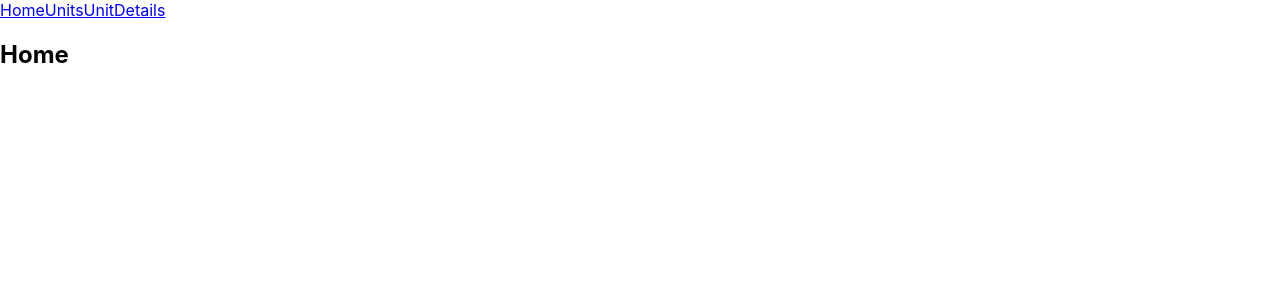
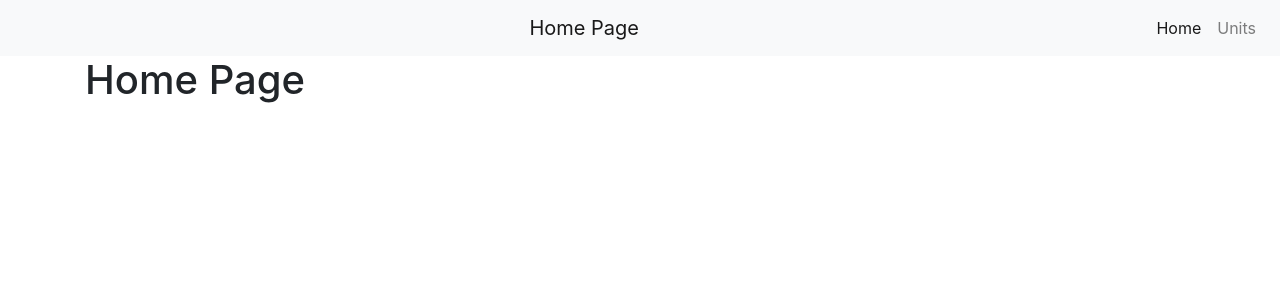
Before and after one commit to YunusEmreOnder/age-of-empires-units, a React (Create React App) app: page / in a window 1280 px wide. Shown: the top 300 px of the page. Built offline with nearby package versions, Linux system fonts and the light colour scheme.

Commit message:
- dosya yolu düzenlemeleri - reactstrap eklendi - navbar eklendi

```diff
--- a/package.json
+++ b/package.json
@@ -6,11 +6,14 @@
     "@testing-library/jest-dom": "^4.2.4",
     "@testing-library/react": "^9.4.0",
     "@testing-library/user-event": "^7.2.1",
+    "bootstrap": "^4.4.1",
+    "node-sass": "^4.13.1",
     "react": "^16.12.0",
     "react-dom": "^16.12.0",
     "react-redux": "^7.1.3",
     "react-router-dom": "^5.1.2",
     "react-scripts": "3.3.0",
+    "reactstrap": "^8.4.0",
     "redux": "^4.0.5"
   },
   "scripts": {
--- a/src/App.js
+++ b/src/App.js
@@ -1,10 +1,11 @@
 import React from 'react';
-import Home from './components/Home/Home'
-import Units from './components/Units/Units'
-import UnitDetails from './components/UnitDetails/UnitDetails'
-import './App.css';
-import { BrowserRouter as Router, Switch, Route, Link } from "react-router-dom";
-import { combineReducers, createStore } from 'redux';
+import Home from './views/Home'
+import TopMenu from './components/Navbar'
+import Units from './views/Units'
+import UnitDetails from './views/UnitDetails'
+import './styles/App.scss';
+import { BrowserRouter as Router, Switch, Route } from "react-router-dom";
+import { createStore } from 'redux';
 
 function reducer() {
     return 'state'
@@ -14,10 +15,11 @@ const store = createStore(reducer)
 console.log(store.getState())
 function App() {
   return (
+    <div>
+
     <Router>
-       <Link to="/">Home</Link>
-       <Link to="/units">Units</Link>
-       <Link to="/unitDetails">UnitDetails</Link>
+    <TopMenu/>
+    <div className='container'>
 
        <Switch>
           <Route path="/units">
@@ -30,7 +32,10 @@ function App() {
             <Home/>
           </Route>
         </Switch>
+        </div>
+
    </Router>
+   </div>
   );
 }
 
--- /dev/null
+++ b/src/components/Navbar/index.js
@@ -0,0 +1,29 @@
+import React from 'react';
+import './index.scss';
+import { NavLink as RRNavLink } from 'react-router-dom';
+import {
+  Navbar,
+  NavbarBrand,
+  Nav,
+  NavItem,
+  NavLink,
+} from 'reactstrap';
+const TopMenu = (props) => {
+    return (
+      <div>
+        <Navbar color="light" light expand="md" className=''>
+          <NavbarBrand className="pageTitle" href="/">Home Page</NavbarBrand>
+            <Nav navbar>
+              <NavItem>
+                <NavLink tag={RRNavLink} to="/" activeClassName="active">Home</NavLink>
+              </NavItem>
+              <NavItem>
+                <NavLink tag={RRNavLink} to="/units" activeClassName="active">Units</NavLink>
+              </NavItem>
+            </Nav>
+        </Navbar>
+      </div>
+    );
+  }
+
+  export default TopMenu;
--- /dev/null
+++ b/src/components/Navbar/index.scss
@@ -0,0 +1,8 @@
+.navbar {
+  .pageTitle{
+     flex:1;
+     display: flex;
+     justify-content: center;
+     transform: translateX(10px);/*D element Width[if needed]*/
+  }
+}
--- a/src/index.js
+++ b/src/index.js
@@ -1,6 +1,7 @@
 import React from 'react';
 import ReactDOM from 'react-dom';
-import './index.css';
+import './styles/index.scss';
+import 'bootstrap/dist/css/bootstrap.css';
 import App from './App';
 import * as serviceWorker from './serviceWorker';
 ReactDOM.render( < App / > , document.getElementById('root'));
--- a/src/components/Home/Home.js
+++ b/src/views/Home/index.js
@@ -3,7 +3,7 @@ import React from 'react';
 function Home() {
     return (
       <div>
-       <h2>Home</h2>
+       <h1>Home Page</h1>
      </div>
     );
   }
```
Also changed, not shown: src/logo.svg (deleted), src/styles/App.scss (renamed from src/App.css), src/styles/index.scss (renamed from src/index.css), src/views/UnitDetails/index.js (renamed from src/components/UnitDetails/UnitDetails.js), src/views/Units/index.js (renamed from src/components/Units/Units.js), 1 other file (tests, documents, lock files or other folders).
